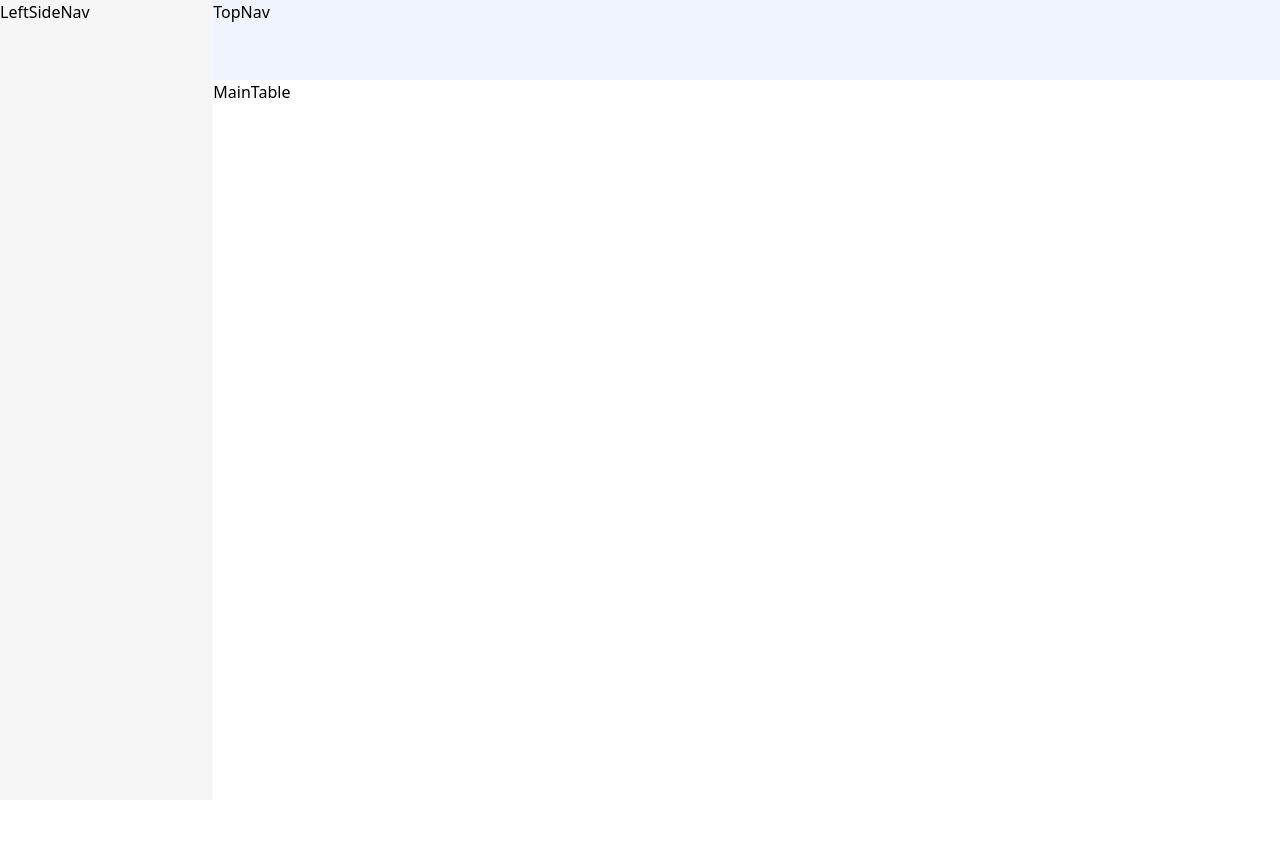
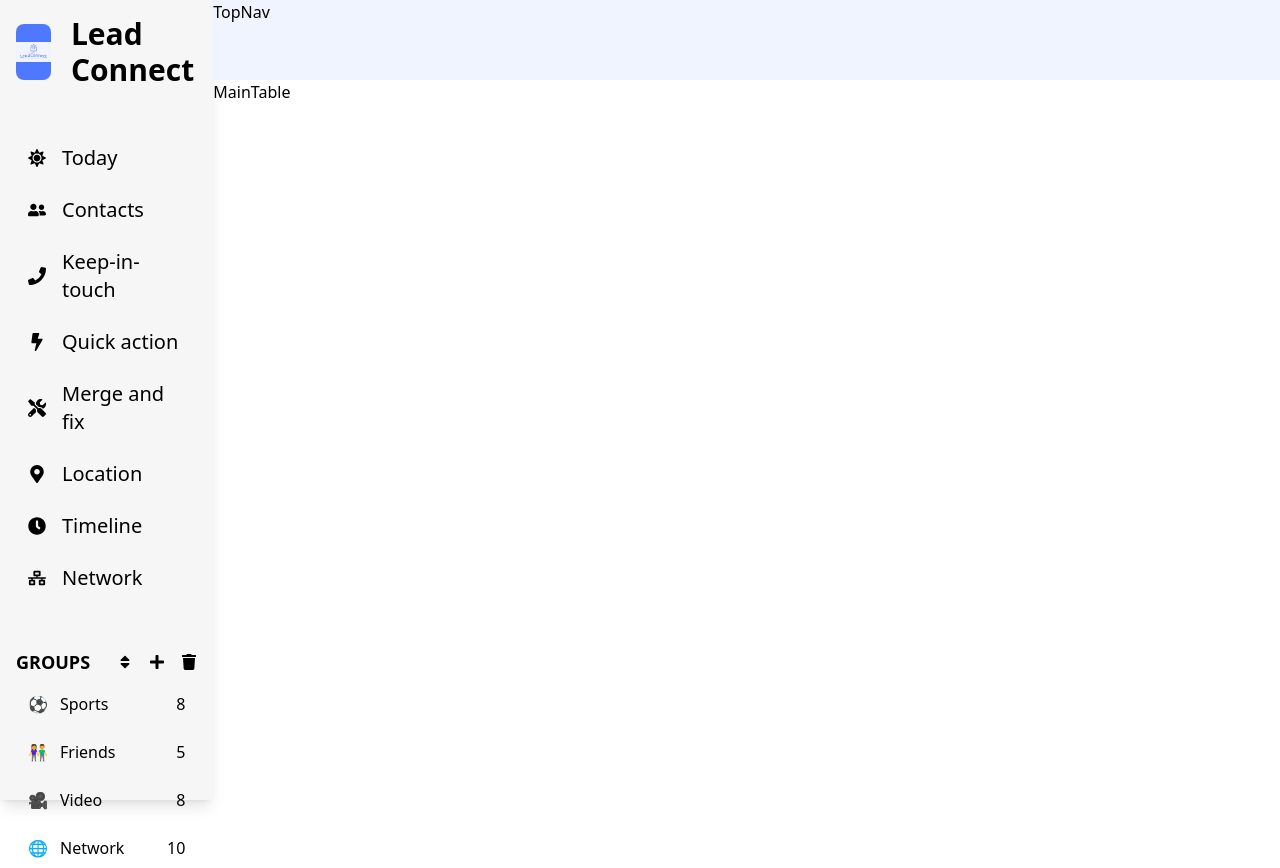
Before and after one commit to rakulvm/LeadConnect, a React (Vite) app in the folder leadconnect-frontend/: page / in a window 1280 px wide. Before the commit the page ends 800 px from the top, so only its background shows below. Built offline with nearby package versions, Linux system fonts and the light colour scheme.

Commit message:
Initial design of LeftSideNav component with sorting and add/delete group functionality

```diff
--- a/leadconnect-frontend/src/components/LeftSideNav.tsx
+++ b/leadconnect-frontend/src/components/LeftSideNav.tsx
@@ -1,7 +1,116 @@
-import React from 'react'
+import React, { useState } from 'react';
+import { FaSun, FaUserFriends, FaPhone, FaClock, FaBolt, FaTools, FaMapMarkerAlt, FaNetworkWired, FaSort, FaPlus, FaTrash } from 'react-icons/fa';
 
-export default function LeftSideNav() {
+const LeftSideNav = () => {
+  const [groups, setGroups] = useState([
+    { name: 'Sports', value: 8, emoji: '⚽' },
+    { name: 'Friends', value: 5, emoji: '👫' },
+    { name: 'Video', value: 8, emoji: '🎥' },
+    { name: 'Network', value: 10, emoji: '🌐' },
+  ]);
+
+  const [isSortedAsc, setIsSortedAsc] = useState(true);
+
+  const handleSort = () => {
+    const sortedGroups = [...groups].sort((a, b) => {
+      return isSortedAsc ? a.value - b.value : b.value - a.value;
+    });
+    setGroups(sortedGroups);
+    setIsSortedAsc(!isSortedAsc);
+  };
+
+  const handleAddGroup = () => {
+    const name = prompt('Enter the group name:');
+    if (name !== null) {
+      const value = prompt('Enter the group value:');
+      const emoji = prompt('Enter an emoji for the group:');
+      if (value !== null && !isNaN(parseInt(value, 10)) && emoji !== null) {
+        const newGroup = {
+          name,
+          value: parseInt(value, 10),
+          emoji,
+        };
+        setGroups([...groups, newGroup]);
+      } else {
+        alert('Invalid input. Please enter valid values for name, value, and emoji.');
+      }
+    } else {
+      alert('Invalid input. Please enter a valid name.');
+    }
+  };
+
+  const handleDeleteGroup = () => {
+    const name = prompt('Enter the name of the group to delete:');
+    if (name !== null) {
+      const updatedGroups = groups.filter(group => group.name !== name);
+      if (updatedGroups.length === groups.length) {
+        alert('Group not found.');
+      } else {
+        setGroups(updatedGroups);
+      }
+    } else {
+      alert('Invalid input. Please enter a valid name.');
+    }
+  };
+
   return (
-    <div  className='h-screen w-1/6 bg-backgroundColor'>LeftSideNav</div>
-  )
+    <div className='h-screen w-1/6 bg-backgroundColor p-4 shadow-lg'>
+      <div className='flex items-center mb-12'>
+        <div className='bg-buttonBlue h-14 w-14 flex items-center justify-center rounded-lg'>
+          <img src='/src/assets/logo.jpg' alt='Logo' className='w-10' />
+        </div>
+        <span className='ml-5 text-3xl font-bold text-gray-700'>Lead Connect</span>
+      </div>
+      <nav className='space-y-2'>
+        <a href='#' className='flex items-center text-gray-700 hover:bg-highlightBlue hover:text-buttonBlue px-3 py-2 rounded-lg transition duration-300 ease-in-out'>
+          <span className='text-lg'><FaSun /></span> <span className='ml-4 text-xl font-medium'>Today</span>
+        </a>
+        <a href='#' className='flex items-center text-gray-700 hover:bg-highlightBlue hover:text-buttonBlue px-3 py-2 rounded-lg transition duration-300 ease-in-out'>
+          <span className='text-lg'><FaUserFriends /></span> <span className='ml-4 text-xl font-medium'>Contacts</span>
+        </a>
+        <a href='#' className='flex items-center text-gray-700 hover:bg-highlightBlue hover:text-buttonBlue px-3 py-2 rounded-lg transition duration-300 ease-in-out'>
+          <span className='text-lg'><FaPhone /></span><span className='ml-4 text-xl font-medium'>Keep-in-touch</span>
+        </a>
+        <a href='#' className='flex items-center text-gray-700 hover:bg-highlightBlue hover:text-buttonBlue px-3 py-2 rounded-lg transition duration-300 ease-in-out'>
+          <span className='text-lg'><FaBolt /></span>  <span className='ml-4 text-xl font-medium'>Quick action</span>
+        </a>
+        <a href='#' className='flex items-center text-gray-700 hover:bg-highlightBlue hover:text-buttonBlue px-3 py-2 rounded-lg transition duration-300 ease-in-out'>
+          <span className='text-lg'><FaTools /></span> <span className='ml-4 text-xl font-medium'>Merge and fix</span>
+        </a>
+        <a href='#' className='flex items-center text-gray-700 hover:bg-highlightBlue hover:text-buttonBlue px-3 py-2 rounded-lg transition duration-300 ease-in-out'>
+          <span className='text-lg'><FaMapMarkerAlt /></span>  <span className='ml-4 text-xl font-medium'>Location</span>
+        </a>
+        <a href='#' className='flex items-center text-gray-700 hover:bg-highlightBlue hover:text-buttonBlue px-3 py-2 rounded-lg transition duration-300 ease-in-out'>
+          <span className='text-lg'><FaClock /></span> <span className='ml-4 text-xl font-medium'>Timeline</span>
+        </a>
+        <a href='#' className='flex items-center text-gray-700 hover:bg-highlightBlue hover:text-buttonBlue px-3 py-2 rounded-lg transition duration-300 ease-in-out'>
+          <span className='text-lg'><FaNetworkWired /></span> <span className='ml-4 text-xl font-medium'>Network</span>
+        </a>
+      </nav>
+
+      <div className='mt-12'>
+        <div className='flex items-center justify-between'>
+          <h3 className='text-gray-500 text-lg font-bold'>GROUPS</h3>
+          <div className='flex items-center space-x-4'>
+            <span className='text-gray-500 cursor-pointer' onClick={handleSort}><FaSort /></span>
+            <span className='text-gray-500 cursor-pointer' onClick={handleAddGroup}><FaPlus /></span>
+            <span className='text-gray-500 cursor-pointer' onClick={handleDeleteGroup}><FaTrash /></span>
+          </div>
+        </div>
+        <div className='space-y-2 mt-2'>
+          {groups.map(group => (
+            <div key={group.name} className='text-xg font-medium flex justify-between text-gray-700 items-center hover:bg-highlightBlue px-3 py-2 rounded-lg transition duration-300 ease-in-out'>
+              <span className='flex items-center'>
+                <span className='mr-3'>{group.emoji}</span>
+                {group.name}
+              </span>
+              <span>{group.value}</span>
+            </div>
+          ))}
+        </div>
+      </div>
+    </div>
+  );
 }
+
+export default LeftSideNav;
```
Also changed, not shown: leadconnect-frontend/src/assets/logo.jpg (added).
